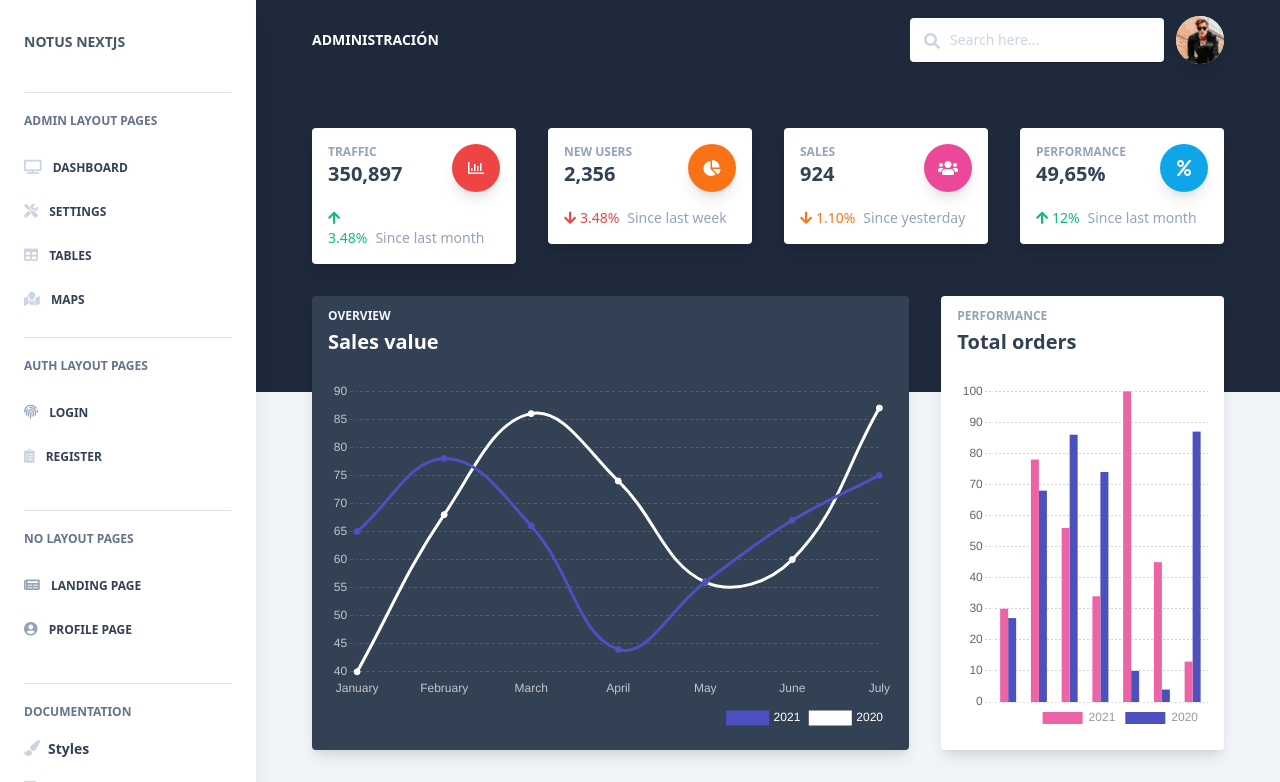
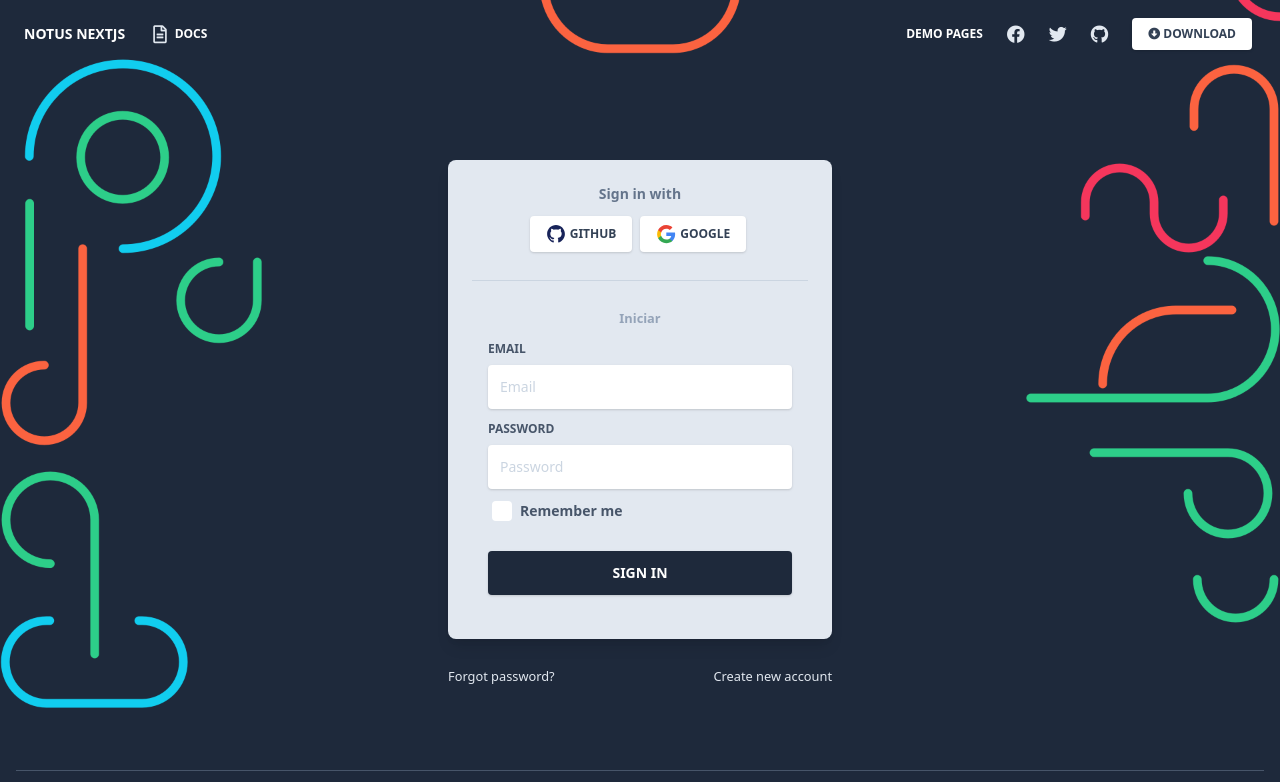
Before and after one commit to borget/pixka-ui-admin, a Next.js app: page / in a window 1280 px wide. Shown: the top 782 px of the page. Built offline with nearby package versions, Linux system fonts and the light colour scheme.

Commit message:
added progress bar on page change, added signup functionality, fixed firebase app already exist issue, included loading spinner, created next.config.js file, updated signup page

```diff
--- /dev/null
+++ b/next.config.js
@@ -0,0 +1,10 @@
+module.exports = {
+    env: {
+        api_key: 'AIzaSyBPYz1oZ4vnCfhwINKqW5WGBoOkVG_XUg8',
+        auth_domain: 'pixka-design-admin.firebaseapp.com',
+        project_id: 'pixka-design-admin',
+        storage_bucket: 'pixka-design-admin.appspot.com',
+        messaging_sender_id: '86117162235',
+        app_id: '1:86117162235:web:53289c8737a3376648a45e'
+    },
+}
--- a/package.json
+++ b/package.json
@@ -10,11 +10,14 @@
     "@popperjs/core": "2.9.1",
     "@tailwindcss/forms": "0.2.1",
     "chart.js": "2.9.4",
+    "firebase": "^8.3.1",
     "gulp": "4.0.2",
     "gulp-append-prepend": "1.0.8",
     "next": "10.0.9",
+    "nprogress": "^0.2.0",
     "react": "17.0.1",
     "react-dom": "17.0.1",
+    "react-loader-spinner": "^4.0.0",
     "react-scripts": "4.0.3",
     "tailwindcss": "2.0.4"
   },
--- a/pages/_app.js
+++ b/pages/_app.js
@@ -3,13 +3,23 @@
 import App from "next/app";
 import Head from "next/head";
 import Router from "next/router";
-
+import NProgress from 'nprogress';
+import "nprogress/nprogress.css";
 import PageChange from "components/PageChange/PageChange.js";
-
+import "react-loader-spinner/dist/loader/css/react-spinner-loader.css";
 import "@fortawesome/fontawesome-free/css/all.min.css";
 import "styles/tailwind.css";
+import './firebase/config';
+
+NProgress.configure({
+  minimum: 0.3,
+  easing: 'ease',
+  speed: 800,
+  showSpinner: false,
+});
 
 Router.events.on("routeChangeStart", (url) => {
+  NProgress.start();
   console.log(`Loading: ${url}`);
   document.body.classList.add("body-page-transition");
   ReactDOM.render(
@@ -18,10 +28,12 @@
   );
 });
 Router.events.on("routeChangeComplete", () => {
+  NProgress.done();
   ReactDOM.unmountComponentAtNode(document.getElementById("page-transition"));
   document.body.classList.remove("body-page-transition");
 });
 Router.events.on("routeChangeError", () => {
+  NProgress.done();
   ReactDOM.unmountComponentAtNode(document.getElementById("page-transition"));
   document.body.classList.remove("body-page-transition");
 });
--- /dev/null
+++ b/pages/firebase/config.js
@@ -0,0 +1,14 @@
+import firebase from "firebase/app";
+
+if (!firebase.apps.length) {
+    firebase.initializeApp({
+        apiKey: process.env.api_key,
+        authDomain: process.env.auth_domain,
+        projectId: process.env.project_id,
+        storageBucket: process.env.storage_bucket,
+        messagingSenderId: process.env.messaging_sender_id,
+        appId: process.env.app_id
+    });
+}else {
+    firebase.app(); // if already initialized, use that one
+}
--- a/pages/index.js
+++ b/pages/index.js
@@ -1,37 +1,119 @@
 import React from "react";
-
-// components
-
-import CardLineChart from "components/Cards/CardLineChart.js";
-import CardBarChart from "components/Cards/CardBarChart.js";
-import CardPageVisits from "components/Cards/CardPageVisits.js";
-import CardSocialTraffic from "components/Cards/CardSocialTraffic.js";
+import Link from "next/link";
 
 // layout for page
+import Auth from "layouts/Auth.js";
 
-import Admin from "layouts/Admin.js";
-
-export default function Dashboard() {
+export default function Login() {
     return (
         <>
-            <div className="flex flex-wrap">
-                <div className="w-full xl:w-8/12 mb-12 xl:mb-0 px-4">
-                    <CardLineChart />
-                </div>
-                <div className="w-full xl:w-4/12 px-4">
-                    <CardBarChart />
-                </div>
-            </div>
-            <div className="flex flex-wrap mt-4">
-                <div className="w-full xl:w-8/12 mb-12 xl:mb-0 px-4">
-                    <CardPageVisits />
-                </div>
-                <div className="w-full xl:w-4/12 px-4">
-                    <CardSocialTraffic />
+            <div className="container mx-auto px-4 h-full">
+                <div className="flex content-center items-center justify-center h-full">
+                    <div className="w-full lg:w-4/12 px-4">
+                        <div className="relative flex flex-col min-w-0 break-words w-full mb-6 shadow-lg rounded-lg bg-blueGray-200 border-0">
+                            <div className="rounded-t mb-0 px-6 py-6">
+                                <div className="text-center mb-3">
+                                    <h6 className="text-blueGray-500 text-sm font-bold">
+                                        Sign in with
+                                    </h6>
+                                </div>
+                                <div className="btn-wrapper text-center">
+                                    <button
+                                        className="bg-white active:bg-blueGray-50 text-blueGray-700 font-normal px-4 py-2 rounded outline-none focus:outline-none mr-2 mb-1 uppercase shadow hover:shadow-md inline-flex items-center font-bold text-xs ease-linear transition-all duration-150"
+                                        type="button"
+                                    >
+                                        <img alt="..." className="w-5 mr-1" src="/img/github.svg" />
+                                        Github
+                                    </button>
+                                    <button
+                                        className="bg-white active:bg-blueGray-50 text-blueGray-700 font-normal px-4 py-2 rounded outline-none focus:outline-none mr-1 mb-1 uppercase shadow hover:shadow-md inline-flex items-center font-bold text-xs ease-linear transition-all duration-150"
+                                        type="button"
+                                    >
+                                        <img alt="..." className="w-5 mr-1" src="/img/google.svg" />
+                                        Google
+                                    </button>
+                                </div>
+                                <hr className="mt-6 border-b-1 border-blueGray-300" />
+                            </div>
+                            <div className="flex-auto px-4 lg:px-10 py-10 pt-0">
+                                <div className="text-blueGray-400 text-center mb-3 font-bold">
+                                    <small>Iniciar</small>
+                                </div>
+                                <form>
+                                    <div className="relative w-full mb-3">
+                                        <label
+                                            className="block uppercase text-blueGray-600 text-xs font-bold mb-2"
+                                            htmlFor="grid-password"
+                                        >
+                                            Email
+                                        </label>
+                                        <input
+                                            type="email"
+                                            className="border-0 px-3 py-3 placeholder-blueGray-300 text-blueGray-600 bg-white rounded text-sm shadow focus:outline-none focus:ring w-full ease-linear transition-all duration-150"
+                                            placeholder="Email"
+                                        />
+                                    </div>
+
+                                    <div className="relative w-full mb-3">
+                                        <label
+                                            className="block uppercase text-blueGray-600 text-xs font-bold mb-2"
+                                            htmlFor="grid-password"
+                                        >
+                                            Password
+                                        </label>
+                                        <input
+                                            type="password"
+                                            className="border-0 px-3 py-3 placeholder-blueGray-300 text-blueGray-600 bg-white rounded text-sm shadow focus:outline-none focus:ring w-full ease-linear transition-all duration-150"
+                                            placeholder="Password"
+                                        />
+                                    </div>
+                                    <div>
+                                        <label className="inline-flex items-center cursor-pointer">
+                                            <input
+                                                id="customCheckLogin"
+                                                type="checkbox"
+                                                className="form-checkbox border-0 rounded text-blueGray-700 ml-1 w-5 h-5 ease-linear transition-all duration-150"
+                                            />
+                                            <span className="ml-2 text-sm font-semibold text-blueGray-600">
+                        Remember me
+                      </span>
+                                        </label>
+                                    </div>
+
+                                    <div className="text-center mt-6">
+                                        <button
+                                            className="bg-blueGray-800 text-white active:bg-blueGray-600 text-sm font-bold uppercase px-6 py-3 rounded shadow hover:shadow-lg outline-none focus:outline-none mr-1 mb-1 w-full ease-linear transition-all duration-150"
+                                            type="button"
+                                        >
+                                            Sign In
+                                        </button>
+                                    </div>
+                                </form>
+                            </div>
+                        </div>
+                        <div className="flex flex-wrap mt-6 relative">
+                            <div className="w-1/2">
+                                <a
+                                    href="#pablo"
+                                    onClick={(e) => e.preventDefault()}
+                                    className="text-blueGray-200"
+                                >
+                                    <small>Forgot password?</small>
+                                </a>
+                            </div>
+                            <div className="w-1/2 text-right">
+                                <Link href="/auth/register">
+                                    <a href="#pablo" className="text-blueGray-200">
+                                        <small>Create new account</small>
+                                    </a>
+                                </Link>
+                            </div>
+                        </div>
+                    </div>
                 </div>
             </div>
         </>
     );
 }
 
-Dashboard.layout = Admin;
+Login.layout = Auth;
```
Also changed, not shown: pages/auth/register.js (+57 -23 lines), pages/firebase/auth.js (added, +7 -0 lines), 1 other file (tests, documents, lock files or other folders).
